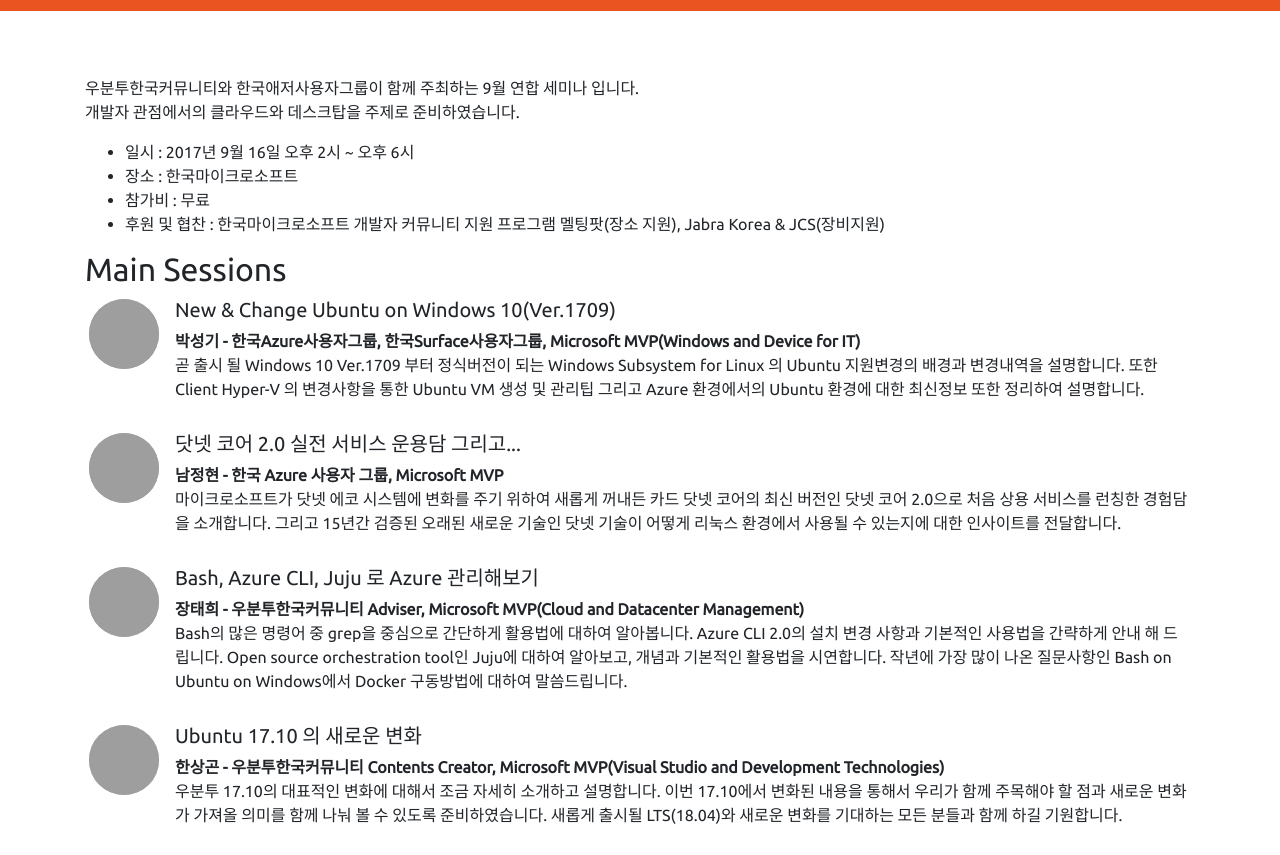
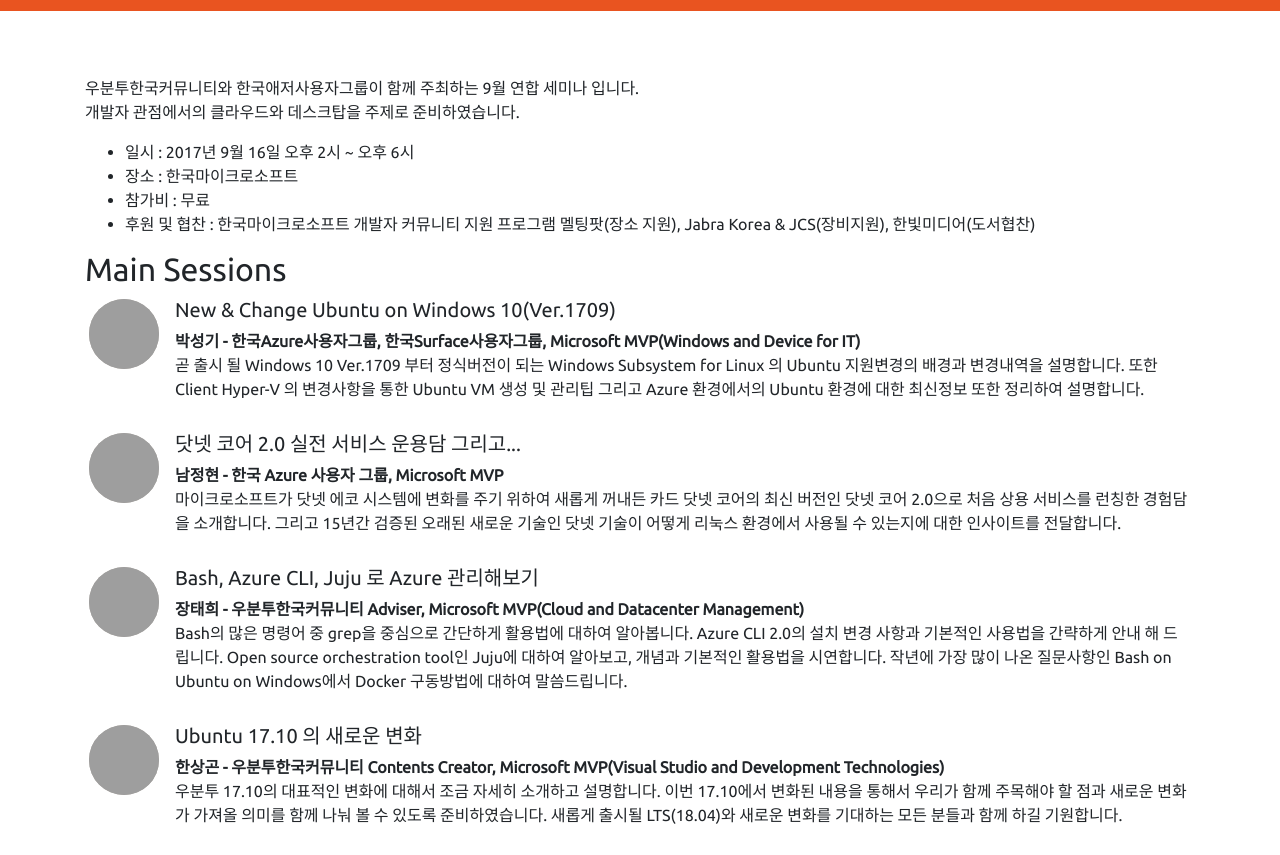
Before and after one commit to ubuntu-kr/events, a Jekyll site: the page built from _posts/2017-08-25-ubuntu-kr-krazure-joint-seminar.md, in a window 1280 px wide and 900 px high, scrolled down 563 px, cut to the strip 45-900 px from the top of the window. Built offline with Jekyll 4.4.1, drawn with Linux system fonts in a browser that asks for light colours; grey boxes are pictures that could not be loaded.

Commit message:
added sponsor

```diff
--- a/_posts/2017-08-25-ubuntu-kr-krazure-joint-seminar.md
+++ b/_posts/2017-08-25-ubuntu-kr-krazure-joint-seminar.md
@@ -20,7 +20,7 @@
 - 일시 : 2017년 9월 16일 오후 2시 ~ 오후 6시
 - 장소 : 한국마이크로소프트
 - 참가비 : 무료
-- 후원 및 협찬 : 한국마이크로소프트 개발자 커뮤니티 지원 프로그램 멜팅팟(장소 지원), Jabra Korea & JCS(장비지원)
+- 후원 및 협찬 : 한국마이크로소프트 개발자 커뮤니티 지원 프로그램 멜팅팟(장소 지원), Jabra Korea & JCS(장비지원), 한빛미디어(도서협찬)
 
 ## Main Sessions
 
```
